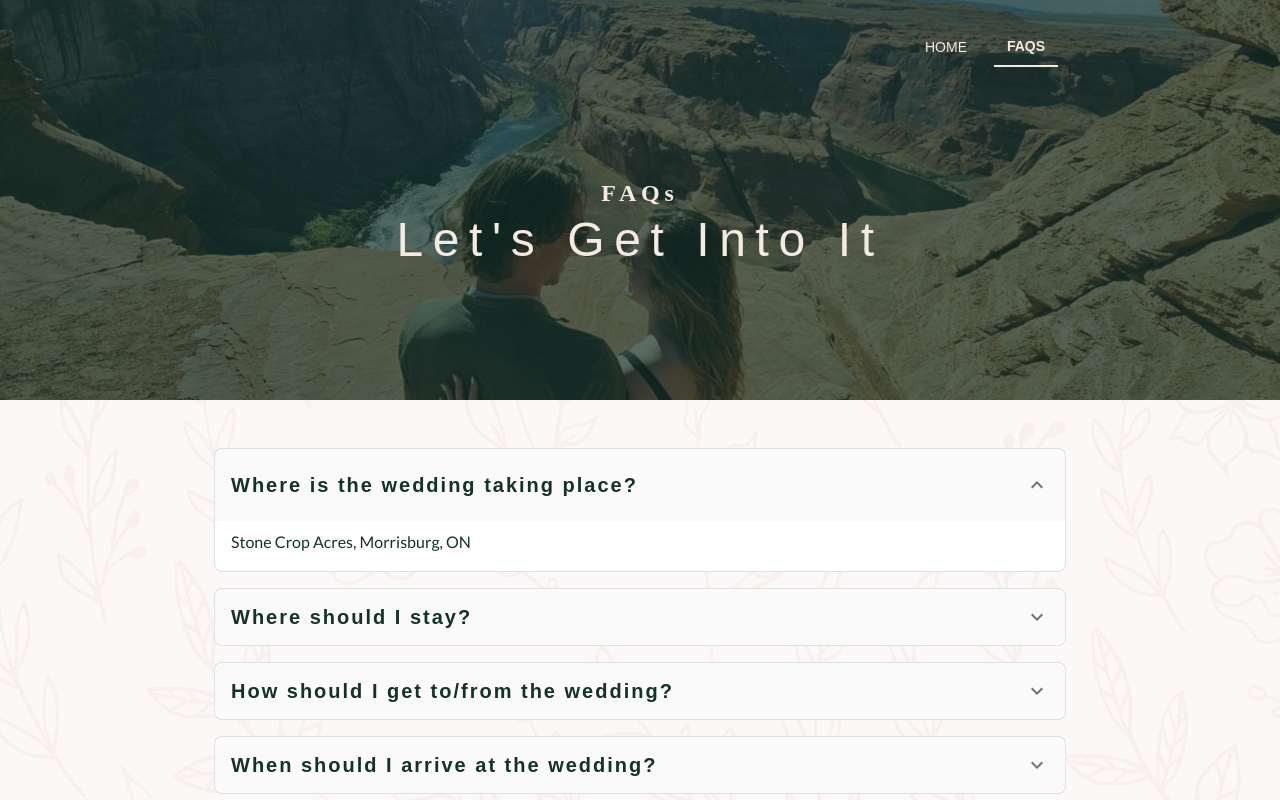
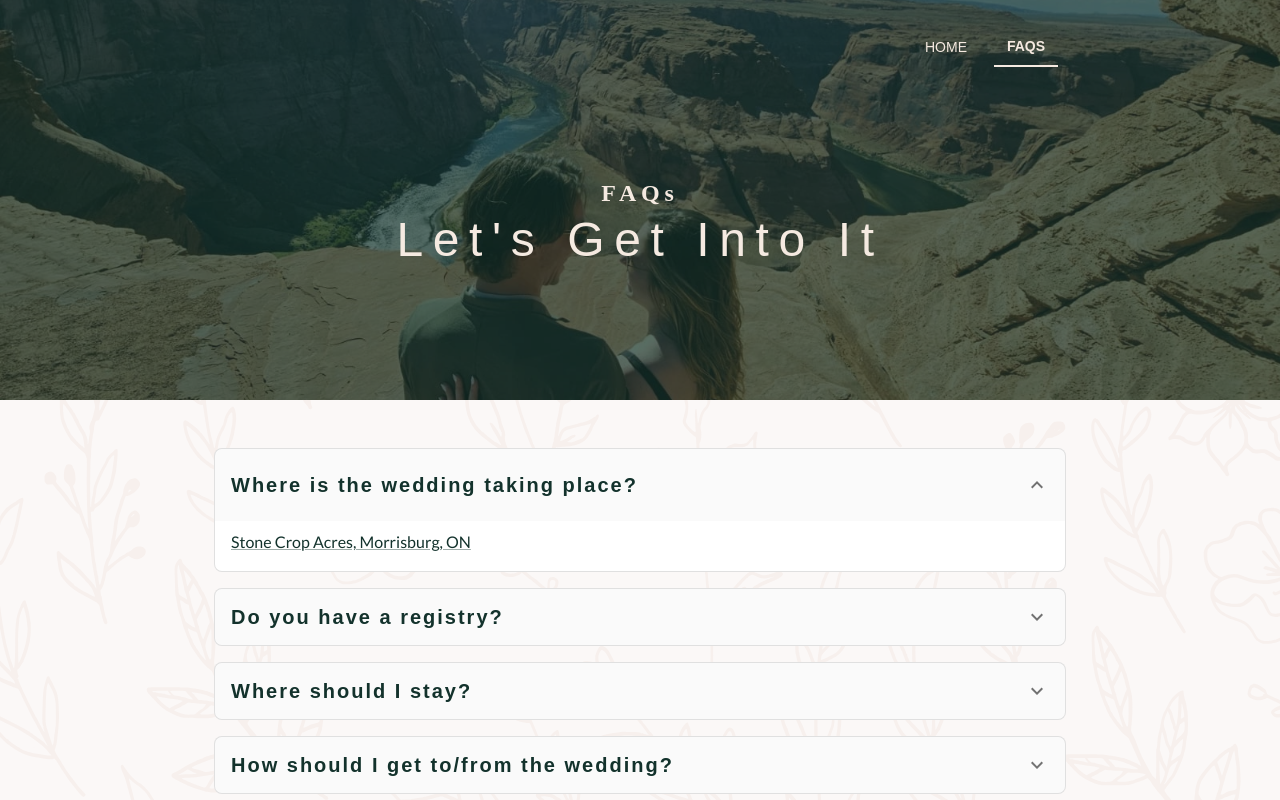
Before and after one commit to zackharley/wedding, a Next.js app: page /faqs in a window 1280 px wide. Both pictures are taken after a click on the button "Where is the wedding taking place?". Shown: the top 800 px of the page. Built offline with nearby package versions, Linux system fonts and the light colour scheme.

Commit message:
Add registry

```diff
--- a/src/app/faqs/page.tsx
+++ b/src/app/faqs/page.tsx
@@ -26,7 +26,30 @@ type FAQItem = {
 const FAQS_ITEMS: FAQItem[] = [
   {
     question: 'Where is the wedding taking place?',
-    answer: 'Stone Crop Acres, Morrisburg, ON',
+    answer: (
+      <Link
+        href="https://maps.app.goo.gl/VUN4vnVgXXUyCoW39"
+        target="_blank"
+        rel="noopener noreferrer"
+      >
+        Stone Crop Acres, Morrisburg, ON
+      </Link>
+    ),
+  },
+  {
+    question: 'Do you have a registry?',
+    answer: (
+      <>
+        We are so grateful to celebrate this special day with you, and we truly
+        don&apos;t expect any gifts. However, if you&apos;d like to give,
+        contributions will go toward our honeymoon and new furniture for our
+        home. For anyone who prefers a gift, we&apos;ve also put together a
+        small registry with a few meaningful items.
+      </>
+    ),
+    actionHref:
+      'https://www.myregistry.com/wedding-registry/kaitlyn-russell-and-zackery-harley-long-sault-on/4809824',
+    actionText: 'View Registry',
   },
   {
     question: 'Where should I stay?',
@@ -79,18 +102,6 @@ const FAQS_ITEMS: FAQItem[] = [
       </>
     ),
   },
-  // TODO: Add registry
-  // {
-  //   question: 'Do you have a registry?',
-  //   answer: (
-  //     <>
-  //       We are so grateful to celebrate this special day with you, and we truly
-  //       don&apos;t expect any gifts. However, if you feel strongly about giving
-  //       something, we&apos;ve put together a small registry with a few
-  //       meaningful items.
-  //     </>
-  //   ),
-  // },
   {
     question: 'Can I bring my children?',
     answer:
@@ -101,7 +112,7 @@ const FAQS_ITEMS: FAQItem[] = [
     answer: (
       <>
         Not to worry! You can text your questions to Zack at{' '}
-        <Link href="tel:613-662-2394" target="_blank">
+        <Link href="tel:613-662-2394" target="_blank" rel="noopener noreferrer">
           613-662-2394
         </Link>
         .
--- a/src/app/page.tsx
+++ b/src/app/page.tsx
@@ -6,6 +6,10 @@ import FloralWrapper from '@/components/FloralWrapper';
 import Navbar from '@/components/Navbar';
 
 export default function Home() {
+  const weddingDate = new Date('2025-09-13');
+  const daysUntilWedding = Math.ceil(
+    (weddingDate.getTime() - new Date().getTime()) / (1000 * 60 * 60 * 24),
+  );
   return (
     <FloralWrapper justifyContent="center" showFooter={false}>
       <Container
@@ -105,7 +109,7 @@ export default function Home() {
               letterSpacing="0.06875rem"
               sx={{ mt: 4 }}
             >
-              RSVPS ARE EN ROUTE
+              {daysUntilWedding} DAYS UNTIL WE SAY &quot;I DO&quot;
             </Typography>
           </Box>
         </Box>
```
